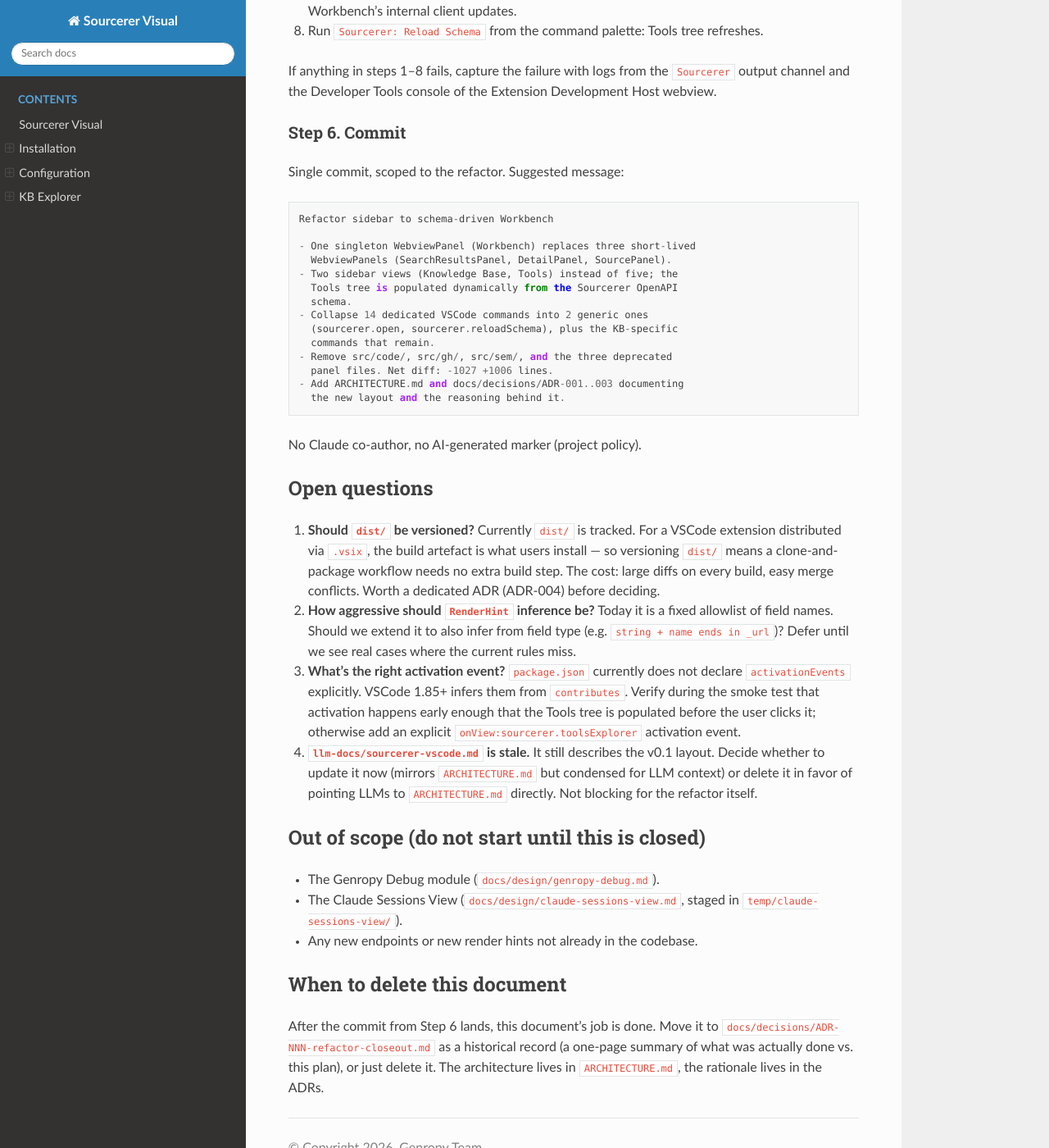
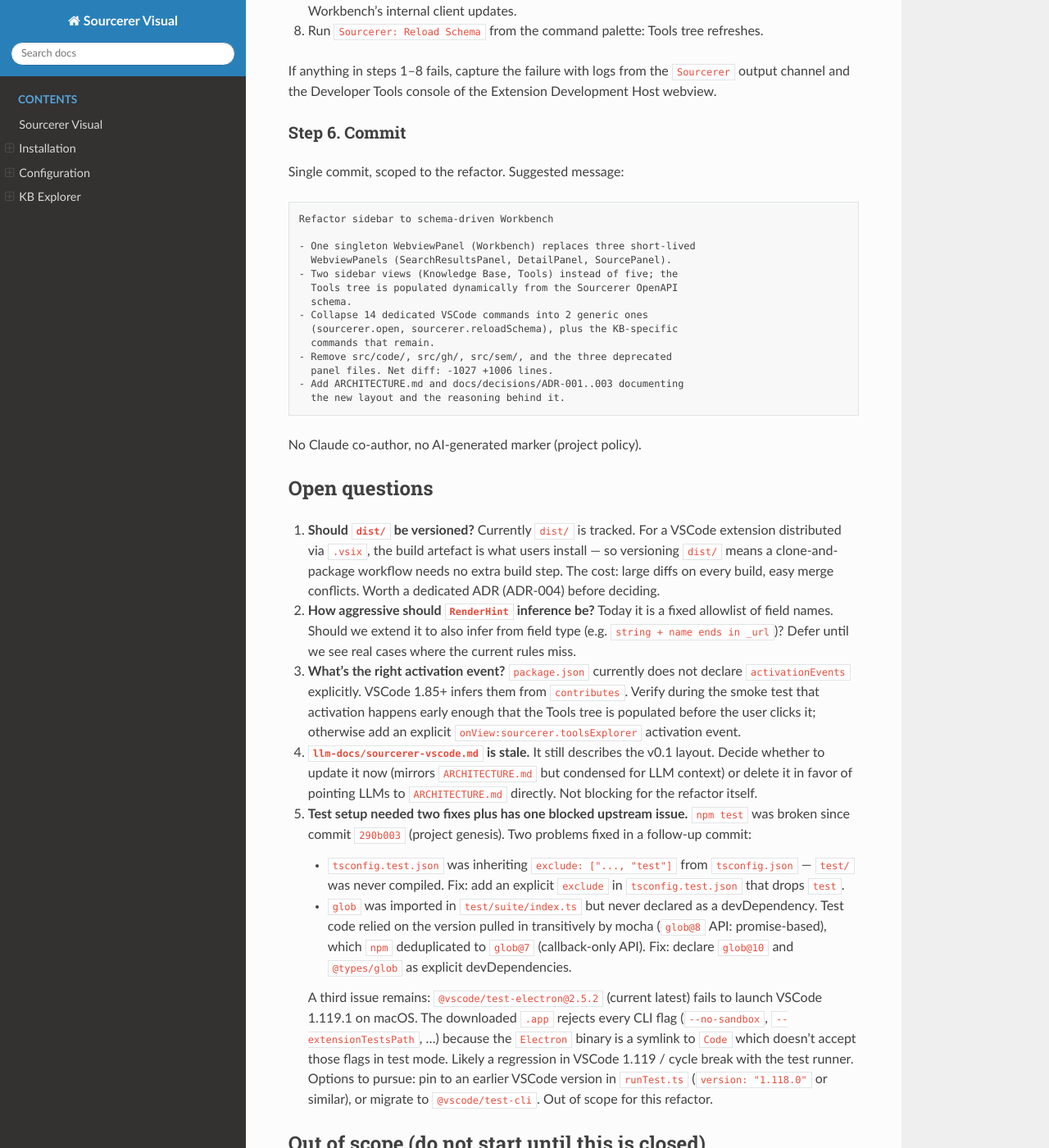
Before and after one commit to genropy/genro-sourcerer-vscode, a Sphinx documentation site: the page built from docs/design/workbench-refactor.md, in a window 1280 px wide and 1400 px high, scrolled down 3373 px. Shown: the whole window at 82% size. Built offline with Sphinx 7.4.7 and the Read the Docs theme 3.1.0, drawn with Linux system fonts in a browser that asks for light colours.

Commit message:
Fix test setup broken since project genesis
- tsconfig.test.json was inheriting exclude: [..., "test"] from
  tsconfig.json, so test/ was never compiled. Add explicit exclude
  in tsconfig.test.json that drops "test" from the inherited list.
- glob was imported in test/suite/index.ts but never declared as a
  devDependency. The code uses the promise-based API (glob@8+) but
  npm deduplicated to glob@7 (callback-only). Declare glob@10 and
  @types/glob as explicit devDependencies.
- Add .vscode-test/ to .gitignore (VSCode test runner cache).
- Document a third, still-open issue in
  docs/design/workbench-refactor.md: @vscode/test-electron@2.5.2
  fails to launch VSCode 1.119.1 on macOS (the Electron symlink to
  Code rejects all CLI flags). Likely a regression that needs either
  pinning an earlier VSCode version or migrating to @vscode/test-cli.

````diff
--- a/docs/design/workbench-refactor.md
+++ b/docs/design/workbench-refactor.md
@@ -171,7 +171,7 @@
 
 Single commit, scoped to the refactor. Suggested message:
 
-```
+```text
 Refactor sidebar to schema-driven Workbench
 
 - One singleton WebviewPanel (Workbench) replaces three short-lived
@@ -217,6 +217,28 @@
    it in favor of pointing LLMs to `ARCHITECTURE.md` directly. Not
    blocking for the refactor itself.
 
+5. **Test setup needed two fixes plus has one blocked upstream issue.**
+   `npm test` was broken since commit `290b003` (project genesis). Two
+   problems fixed in a follow-up commit:
+   - `tsconfig.test.json` was inheriting `exclude: ["..., "test"]`
+     from `tsconfig.json` — `test/` was never compiled. Fix: add an
+     explicit `exclude` in `tsconfig.test.json` that drops `test`.
+   - `glob` was imported in `test/suite/index.ts` but never declared
+     as a devDependency. Test code relied on the version pulled in
+     transitively by mocha (`glob@8` API: promise-based), which `npm`
+     deduplicated to `glob@7` (callback-only API). Fix: declare
+     `glob@10` and `@types/glob` as explicit devDependencies.
+
+   A third issue remains: `@vscode/test-electron@2.5.2` (current
+   latest) fails to launch VSCode 1.119.1 on macOS. The downloaded
+   `.app` rejects every CLI flag (`--no-sandbox`,
+   `--extensionTestsPath`, …) because the `Electron` binary is a
+   symlink to `Code` which doesn't accept those flags in test mode.
+   Likely a regression in VSCode 1.119 / cycle break with the test
+   runner. Options to pursue: pin to an earlier VSCode version in
+   `runTest.ts` (`version: "1.118.0"` or similar), or migrate to
+   `@vscode/test-cli`. Out of scope for this refactor.
+
 ## Out of scope (do not start until this is closed)
 
 - The Genropy Debug module (`docs/design/genropy-debug.md`).
--- a/package.json
+++ b/package.json
@@ -123,6 +123,7 @@
     "markdown-it": "^14.0.0"
   },
   "devDependencies": {
+    "@types/glob": "^8.1.0",
     "@types/markdown-it": "^14.0.0",
     "@types/mocha": "^10.0.0",
     "@types/node": "^20.0.0",
@@ -133,6 +134,7 @@
     "@vscode/vsce": "^2.24.0",
     "esbuild": "^0.20.0",
     "eslint": "^8.56.0",
+    "glob": "^10.5.0",
     "mocha": "^10.2.0",
     "typescript": "^5.3.0"
   }
````
Also changed, not shown: tsconfig.test.json (+2 -1 lines), 2 other files.
